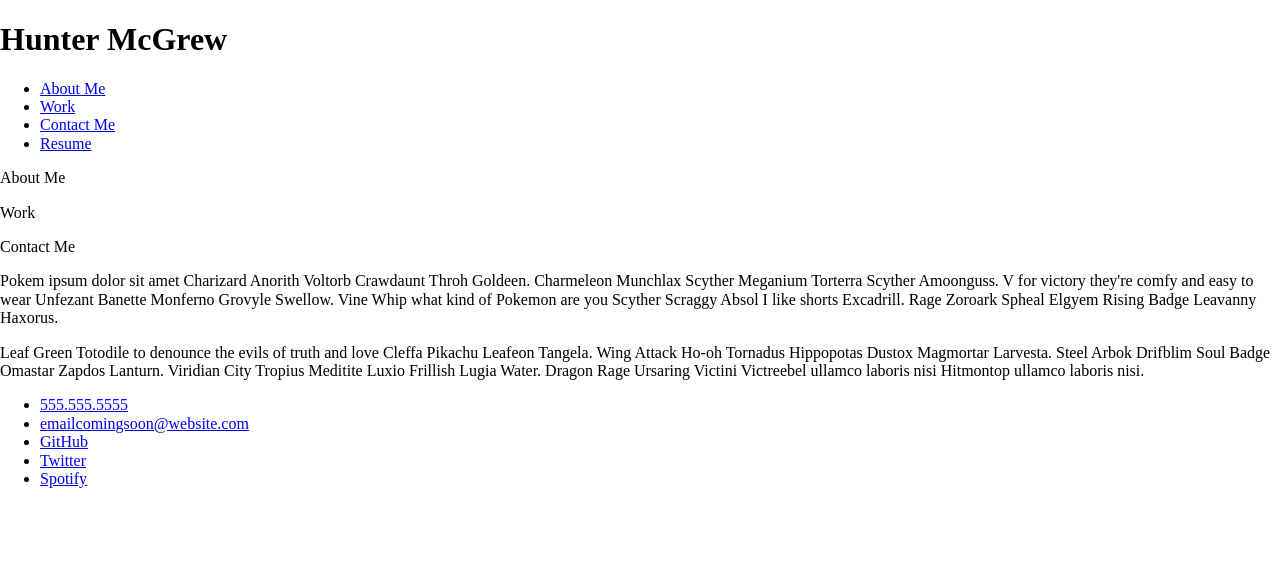
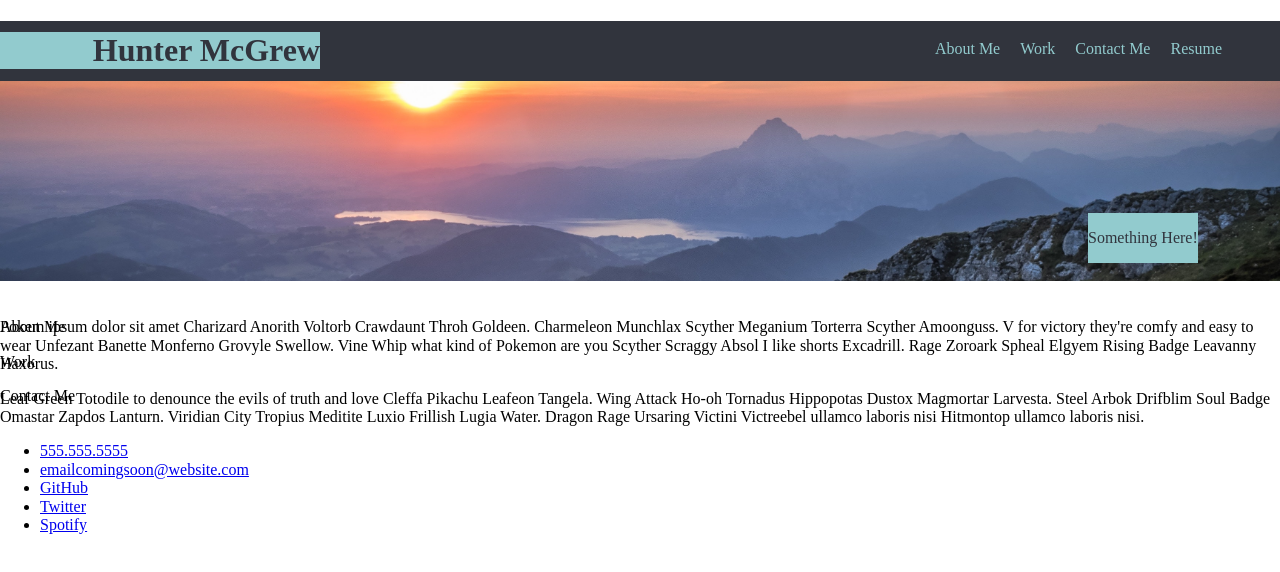
Before and after one commit to HunterMcGrew/02-HW-Portfolio, a plain HTML site: page index.html in a window 1280 px wide. Drawn offline with Linux system fonts and the light colour scheme.

Commit message:
added some styling. Thinking about reworking all code, saving a copy to look back on.

```diff
--- a/assets/css/style.css
+++ b/assets/css/style.css
@@ -0,0 +1,82 @@
+:root {
+    --header-container-background-color: #31343d;
+    --page-header-font-color: #31343d;
+    --page-header-font-background-color: #92cbce;
+    --nav-links-text-color: #92cbce;
+    --hero-text-background-color: #92cbce;
+    --hero-text-color: #31343d;
+    --right-column-text-color: #445876;
+    --right-column-border-color: #445876;
+    --about-me-text-color: #445876;
+    --work-project-border-color: #92cbce;
+    --contact-info-link-text-color: #31343d;
+    --contact-info-link-underline-color: #445977;
+
+}
+
+/*
+.grid-container {
+    display: grid;
+    grid-template-columns: repeat(3, 1fr);
+    gap: 10px;
+
+}
+*/
+
+.header-container {
+    width: 100%;
+    height: 60px;
+    background-color: var(--header-container-background-color);
+}
+
+.page-header {
+    position: relative;
+    top: 11px;
+    background-color: var(--page-header-font-background-color);
+    color: var(--page-header-font-color);
+    width: 25%;
+    text-align: right;
+}
+
+.nav-links {
+    position: relative;
+    top: -40px;
+    right: 50px;
+    margin: 0px;
+    float: right;
+}
+
+.nav-links li {
+    display: inline;
+}
+
+.nav-links li a {
+    text-decoration: none;
+    text-align: center;
+    padding: 6px 8px;
+    color: var(--nav-links-text-color);
+}
+
+.hero {
+    position: relative;
+    top: -17px;
+}
+
+.hero img {
+    width: 100%;
+    height: 200px;
+}
+
+.hero-subtitle {
+    position: absolute;
+    top: 67%;
+    left: 85%;
+    background-color: var(--hero-text-background-color);
+    color: var(--hero-text-color);
+}
+
+.right-column-container {
+    position: absolute;
+    float: left;
+    height: 100%;
+}
--- a/index.html
+++ b/index.html
@@ -47,10 +47,11 @@
 <!-- Begin Image Under Header -->
     <div class="hero">
         <!-- Image goes here -->
+        <img src="./assets/images/pexels-simon-berger-1266810_resize.jpg" />
 
-        <div class="image-subtitle">
-            <p class="hero-subtitle">
-
+        <div class="hero-subtitle">
+            <p>
+                Something Here!
             </p>
         </div>
     </div>
@@ -129,5 +130,6 @@
     </div>
 <!-- End Main Body -->
 
+
 </body>
 </html>
```
Also changed, not shown: assets/images/pexels-simon-berger-1266810_resize.jpg (added), 1 other file.
